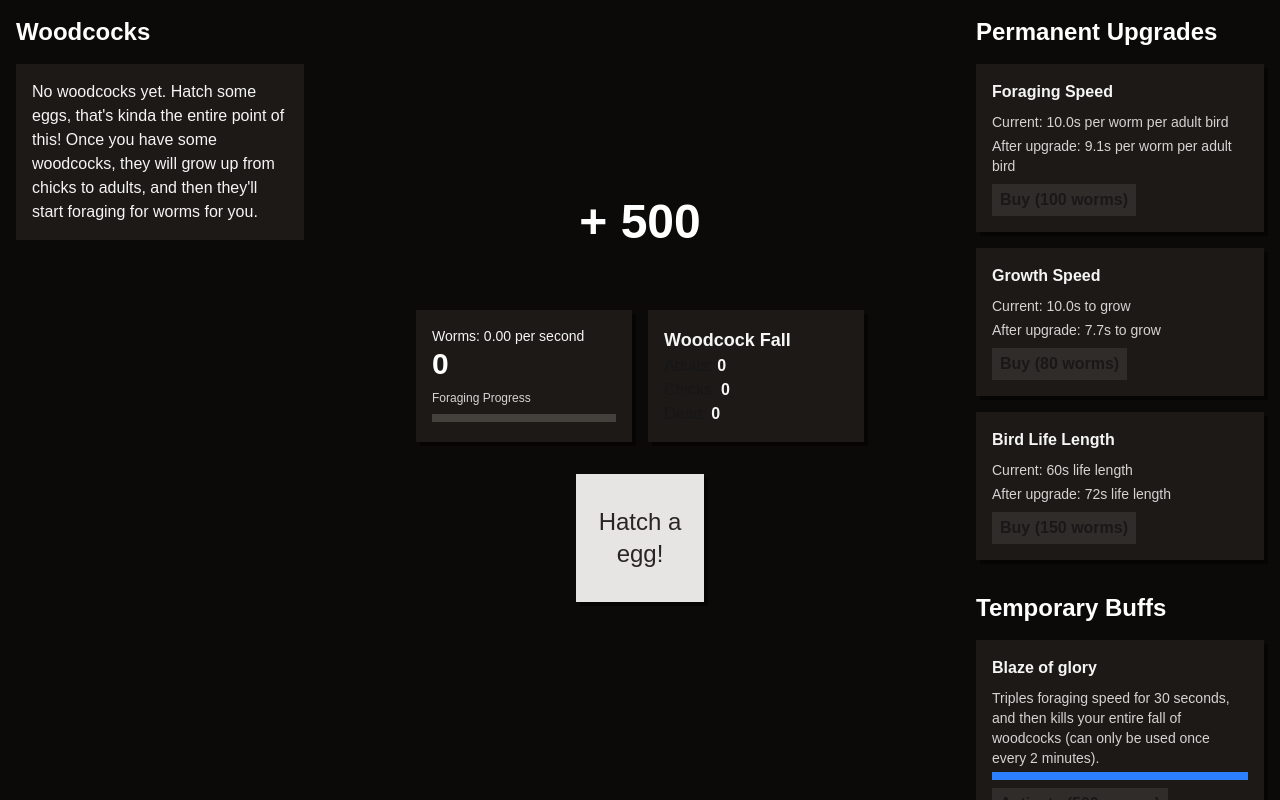
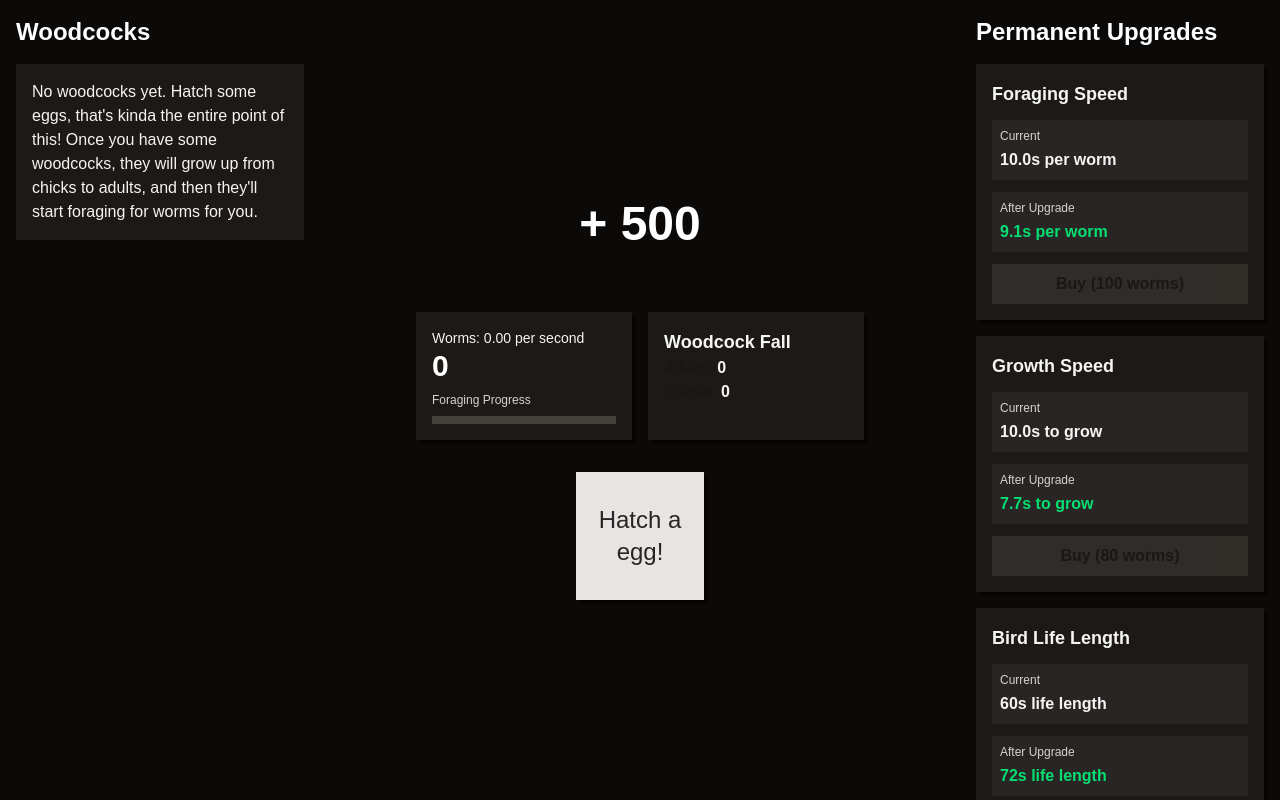
Before and after one commit to PythonAtSea/avis, a Next.js app: page / in a window 1280 px wide. Built offline with nearby package versions, Linux system fonts and the light colour scheme.

Commit message:
feat: incubator. ahh this was so painful to implement ahh.

```diff
--- a/src/app/page.tsx
+++ b/src/app/page.tsx
@@ -1,6 +1,6 @@
 "use client";
 
-import { useEffect, useState } from "react";
+import { useCallback, useEffect, useRef, useState } from "react";
 
 const scrollbarStyles = `
   .custom-scrollbar::-webkit-scrollbar {
@@ -53,20 +53,6 @@ const BIRD_NAMES = [
   "Zephyr",
 ];
 
-export default function Home() {
-  const [woodcocks, setWoodcocks] = useState<Woodcock[]>([]);
-  const [worms, setWorms] = useState<number>(0);
-  const [msPerWorm, setMsPerWorm] = useState<number>(10000);
-  const [growMs, setGrowMs] = useState<number>(10000);
-  const [maxLife, setMaxLife] = useState<number>(70000);
-  const [wormSpeedUpgradeCost, setWormSpeedUpgradeCost] = useState<number>(100);
-  const [growUpgradeCost, setGrowUpgradeCost] = useState<number>(80);
-  const [maxLifeUpgradeCost, setMaxLifeUpgradeCost] = useState<number>(150);
-  const [deadBirds, setDeadBirds] = useState<number>(0);
-  const [lastWormTime, setLastWormTime] = useState<number>(Date.now());
-  const [blazeStartTime, setBlazeStartTime] = useState<Date>(new Date(0));
-  const [sacrificeTime, setSacrificeTime] = useState<Date>(new Date(0));
-
 const getOrdinal = (num: number): string => {
   const j = num % 10;
   const k = num % 100;
@@ -90,7 +76,24 @@ export default function Home() {
   return `${randomBaseName} the ${getOrdinal(usedCount + 1)}`;
 };
 
-  const hatchEgg = () => {
+export default function Home() {
+  const [woodcocks, setWoodcocks] = useState<Woodcock[]>([]);
+  const [worms, setWorms] = useState<number>(0);
+  const [msPerWorm, setMsPerWorm] = useState<number>(10000);
+  const [growMs, setGrowMs] = useState<number>(10000);
+  const [maxLife, setMaxLife] = useState<number>(70000);
+  const [wormSpeedUpgradeCost, setWormSpeedUpgradeCost] = useState<number>(100);
+  const [growUpgradeCost, setGrowUpgradeCost] = useState<number>(80);
+  const [maxLifeUpgradeCost, setMaxLifeUpgradeCost] = useState<number>(150);
+  const [lastWormTime, setLastWormTime] = useState<number>(Date.now());
+  const [blazeStartTime, setBlazeStartTime] = useState<Date>(new Date(0));
+  const [sacrificeTime, setSacrificeTime] = useState<Date>(new Date(0));
+  const [incubatorSecondsPerHatch, setIncubatorSecondsPerHatch] =
+    useState<number>(0);
+  const [incubatorCost, setIncubatorCost] = useState<number>(500);
+  const lastIncubatorHatchTimeRef = useRef<number>(0);
+
+  const hatchEgg = useCallback(() => {
     const newName = getNextName(woodcocks);
     const newWoodcock: Woodcock = {
       birthDate: new Date(),
@@ -98,29 +101,45 @@ export default function Home() {
       name: newName,
     };
     setWoodcocks([...woodcocks, newWoodcock]);
-  };
+  }, [woodcocks]);
 
   useEffect(() => {
     const interval = setInterval(() => {
-      console.log("yo");
       setWoodcocks((prevWoodcocks) => {
+        const now = Date.now();
+        const hatchIntervalMs = incubatorSecondsPerHatch * 1000;
+
         const aliveWoodcocks = prevWoodcocks.filter((woodcock) => {
-          const ageInMs = new Date().getTime() - woodcock.birthDate.getTime();
+          const ageInMs = now - woodcock.birthDate.getTime();
           return ageInMs < maxLife;
         });
-        const deadCount = prevWoodcocks.length - aliveWoodcocks.length;
-        setDeadBirds((prev) => prev + deadCount);
-        return aliveWoodcocks.map((woodcock) => {
-          const ageInMs = new Date().getTime() - woodcock.birthDate.getTime();
+
+        const maturedWoodcocks = aliveWoodcocks.map((woodcock) => {
+          const ageInMs = now - woodcock.birthDate.getTime();
           if (!woodcock.isAdult && ageInMs >= growMs) {
             return { ...woodcock, isAdult: true };
           }
           return woodcock;
         });
+
+        const nextWoodcocks = [...maturedWoodcocks];
+
+        if (
+          incubatorSecondsPerHatch > 0 &&
+          lastIncubatorHatchTimeRef.current > 0
+        ) {
+          const elapsedSinceLastHatch = now - lastIncubatorHatchTimeRef.current;
+          if (elapsedSinceLastHatch >= hatchIntervalMs) {
+            hatchEgg();
+            lastIncubatorHatchTimeRef.current = now;
+          }
+        }
+
+        return nextWoodcocks;
       });
-    }, 0);
+    }, 100);
     return () => clearInterval(interval);
-  }, [growMs, maxLife]);
+  }, [growMs, maxLife, incubatorSecondsPerHatch, hatchEgg]);
 
   useEffect(() => {
     const interval = setInterval(() => {
@@ -254,9 +273,6 @@ export default function Home() {
                 <span className="text-stone-100 font-bold">
                   {woodcocks.filter((b) => !b.isAdult).length}
                 </span>
-                <br />
-                <span> Dead: </span>
-                <span className="text-stone-100 font-bold">{deadBirds}</span>
               </p>
             </div>
           </div>
@@ -273,14 +289,21 @@ export default function Home() {
             Permanent Upgrades
           </h2>
           <div className="bg-stone-900 p-4 shadow-offset mb-4">
-            <p className="text-stone-100 mb-2 font-semibold">Foraging Speed</p>
-            <p className="text-stone-300 text-sm mb-1">
-              Current: {(msPerWorm / 1000).toFixed(1)}s per worm per adult bird
+            <div className="flex justify-between items-start mb-3">
+              <p className="text-stone-100 text-lg font-bold">Foraging Speed</p>
+            </div>
+            <div className="bg-stone-800 p-2 mb-3">
+              <p className="text-stone-300 text-xs mb-1">Current</p>
+              <p className="text-stone-100 font-semibold">
+                {(msPerWorm / 1000).toFixed(1)}s per worm
               </p>
-            <p className="text-stone-300 text-sm mb-2">
-              After upgrade: {(Math.floor(msPerWorm / 1.1) / 1000).toFixed(1)}s
-              per worm per adult bird
+            </div>
+            <div className="bg-stone-800 p-2 mb-3">
+              <p className="text-stone-300 text-xs mb-1">After Upgrade</p>
+              <p className="text-green-400 font-semibold">
+                {(Math.floor(msPerWorm / 1.1) / 1000).toFixed(1)}s per worm
               </p>
+            </div>
             <button
               onClick={() => {
                 if (worms >= wormSpeedUpgradeCost) {
@@ -293,7 +316,7 @@ export default function Home() {
                 }
               }}
               disabled={worms < wormSpeedUpgradeCost}
-              className={`font-bold bg-stone-700 px-2 py-1 ${
+              className={`w-full font-bold bg-stone-700 px-2 py-2 ${
                 worms >= wormSpeedUpgradeCost ? "hover:bg-stone-600" : ""
               } disabled:opacity-50 disabled:cursor-not-allowed`}
             >
@@ -301,14 +324,21 @@ export default function Home() {
             </button>
           </div>
           <div className="bg-stone-900 p-4 shadow-offset mb-4">
-            <p className="text-stone-100 mb-2 font-semibold">Growth Speed</p>
-            <p className="text-stone-300 text-sm mb-1">
-              Current: {(growMs / 1000).toFixed(1)}s to grow
+            <div className="flex justify-between items-start mb-3">
+              <p className="text-stone-100 text-lg font-bold">Growth Speed</p>
+            </div>
+            <div className="bg-stone-800 p-2 mb-3">
+              <p className="text-stone-300 text-xs mb-1">Current</p>
+              <p className="text-stone-100 font-semibold">
+                {(growMs / 1000).toFixed(1)}s to grow
               </p>
-            <p className="text-stone-300 text-sm mb-2">
-              After upgrade: {(Math.floor(growMs / 1.3) / 1000).toFixed(1)}s to
-              grow
+            </div>
+            <div className="bg-stone-800 p-2 mb-3">
+              <p className="text-stone-300 text-xs mb-1">After Upgrade</p>
+              <p className="text-green-400 font-semibold">
+                {(Math.floor(growMs / 1.3) / 1000).toFixed(1)}s to grow
               </p>
+            </div>
             <button
               onClick={() => {
                 if (worms >= growUpgradeCost) {
@@ -318,25 +348,32 @@ export default function Home() {
                 }
               }}
               disabled={worms < growUpgradeCost}
-              className={`font-bold bg-stone-700 px-2 py-1 ${
+              className={`w-full font-bold bg-stone-700 px-2 py-2 ${
                 worms >= growUpgradeCost ? "hover:bg-stone-600" : ""
               } disabled:opacity-50 disabled:cursor-not-allowed`}
             >
               Buy ({growUpgradeCost} worms)
             </button>
           </div>
-          <div className="bg-stone-900 p-4 shadow-offset">
-            <p className="text-stone-100 mb-2 font-semibold">
+          <div className="bg-stone-900 p-4 shadow-offset mb-4">
+            <div className="flex justify-between items-start mb-3">
+              <p className="text-stone-100 text-lg font-bold">
                 Bird Life Length
               </p>
-            <p className="text-stone-300 text-sm mb-1">
-              Current: {((maxLife - growMs) / 1000).toFixed(0)}s life length
+            </div>
+            <div className="bg-stone-800 p-2 mb-3">
+              <p className="text-stone-300 text-xs mb-1">Current</p>
+              <p className="text-stone-100 font-semibold">
+                {((maxLife - growMs) / 1000).toFixed(0)}s life length
               </p>
-            <p className="text-stone-300 text-sm mb-2">
-              After upgrade:{" "}
+            </div>
+            <div className="bg-stone-800 p-2 mb-3">
+              <p className="text-stone-300 text-xs mb-1">After Upgrade</p>
+              <p className="text-green-400 font-semibold">
                 {(Math.floor((maxLife - growMs) * 1.2) / 1000).toFixed(0)}s life
                 length
               </p>
+            </div>
             <button
               onClick={() => {
                 if (worms >= maxLifeUpgradeCost) {
@@ -346,27 +383,90 @@ export default function Home() {
                 }
               }}
               disabled={worms < maxLifeUpgradeCost}
-              className={`font-bold bg-stone-700 px-2 py-1 ${
+              className={`w-full font-bold bg-stone-700 px-2 py-2 ${
                 worms >= maxLifeUpgradeCost ? "hover:bg-stone-600" : ""
               } disabled:opacity-50 disabled:cursor-not-allowed`}
             >
               Buy ({maxLifeUpgradeCost} worms)
             </button>
           </div>
+          <div className="bg-stone-900 p-4 shadow-offset">
+            <div className="flex justify-between items-start mb-3">
+              <p className="text-stone-100 text-lg font-bold">Incubator</p>
+            </div>
+            <p className="text-stone-300 text-sm mb-3">
+              Automatically hatch a new egg at a set interval.
+            </p>
+            <div className="bg-stone-800 p-2 mb-3">
+              <p className="text-stone-300 text-xs mb-1">Current</p>
+              <p className="text-stone-100 font-semibold">
+                {incubatorSecondsPerHatch > 0
+                  ? `${incubatorSecondsPerHatch}s per hatch`
+                  : "Inactive"}
+              </p>
+            </div>
+            <div className="bg-stone-800 p-2 mb-3">
+              <p className="text-stone-300 text-xs mb-1">After Upgrade</p>
+              <p className="text-green-400 font-semibold">
+                {incubatorSecondsPerHatch > 0
+                  ? `${
+                      incubatorSecondsPerHatch <= 5
+                        ? incubatorSecondsPerHatch * 0.8
+                        : Math.max(5, incubatorSecondsPerHatch - 5)
+                    }s per hatch`
+                  : "30s per hatch"}
+              </p>
+            </div>
+            {incubatorSecondsPerHatch > 0 && (
+              <div className="w-full bg-stone-700 h-2 mb-3">
+                <div
+                  className="bg-blue-500 h-2"
+                  style={{
+                    width: `${Math.min(
+                      ((Date.now() - lastIncubatorHatchTimeRef.current) /
+                        (incubatorSecondsPerHatch * 1000)) *
+                        100,
+                      100
+                    )}%`,
+                  }}
+                ></div>
+              </div>
+            )}
+            <button
+              disabled={worms < incubatorCost}
+              className={`w-full font-bold bg-stone-700 px-2 py-2 ${
+                worms >= incubatorCost ? "hover:bg-stone-600" : ""
+              } disabled:opacity-50 disabled:cursor-not-allowed`}
+              onClick={() => {
+                if (worms >= incubatorCost) {
+                  setWorms(worms - incubatorCost);
+                  const newInterval =
+                    incubatorSecondsPerHatch > 0
+                      ? incubatorSecondsPerHatch <= 5
+                        ? incubatorSecondsPerHatch * 0.8
+                        : Math.max(5, incubatorSecondsPerHatch - 5)
+                      : 30;
+                  setIncubatorSecondsPerHatch(newInterval);
+                  setIncubatorCost(Math.floor(incubatorCost * 1.5));
+                  if (incubatorSecondsPerHatch === 0) {
+                    lastIncubatorHatchTimeRef.current = Date.now();
+                  }
+                }
+              }}
+            >
+              Buy ({incubatorCost} worms)
+            </button>
+          </div>
           <h2 className="text-2xl font-bold text-white mb-4 mt-8">
             Temporary Buffs
           </h2>
-          <div
-            className={`${
-              blazeStartTime.getTime() + 30000 > Date.now()
-                ? "bg-amber-600 animate-pulse"
-                : "bg-stone-900"
-            } p-4 shadow-offset mb-4 relative`}
-          >
-            <p className="text-stone-100 mb-2 font-semibold">Blaze of glory</p>
-            <p className="text-stone-300 text-sm mb-1">
-              Triples foraging speed for 30 seconds, and then kills your entire
-              fall of woodcocks (can only be used once every 2 minutes).
+          <div className={`bg-stone-900 p-4 shadow-offset mb-4 relative`}>
+            <div className="flex justify-between items-start mb-2">
+              <p className="text-stone-100 text-lg font-bold">Blaze of Glory</p>
+            </div>
+            <p className="text-stone-300 text-xs mb-3">
+              Triples foraging speed for 30s, then kills all woodcocks.
+              (Cooldown: 2 minutes)
             </p>
             {(() => {
               const now = Date.now();
@@ -379,7 +479,7 @@ export default function Home() {
                 return (
                   <div className="w-full bg-stone-700 h-2 mb-2">
                     <div
-                      className="bg-red-500 h-2 transition-all duration-100"
+                      className="bg-red-500 h-2 transition-all duration-100 animate-pulse"
                       style={{ width: `${progress}%` }}
                     ></div>
                   </div>
@@ -396,7 +496,6 @@ export default function Home() {
                   </div>
                 );
               }
-              return null;
             })()}
             <button
               onClick={() => {
@@ -406,7 +505,6 @@ export default function Home() {
                   setMsPerWorm(Math.floor(msPerWorm / 3));
                   setBlazeStartTime(new Date());
                   setTimeout(() => {
-                    setDeadBirds((prev) => prev + woodcocks.length);
                     setWoodcocks([]);
                   }, 30000);
                   setTimeout(() => {
@@ -419,7 +517,7 @@ export default function Home() {
                 woodcocks.length === 0 ||
                 blazeStartTime.getTime() + 120000 > Date.now()
               }
-              className={`font-bold bg-stone-700 px-2 py-1 ${
+              className={`w-full font-bold bg-stone-700 px-2 py-2 ${
                 worms >= 500 &&
                 woodcocks.length > 0 &&
                 blazeStartTime.getTime() + 120000 <= Date.now()
@@ -431,10 +529,12 @@ export default function Home() {
             </button>
           </div>
           <div className={`p-4 shadow-offset mb-4 relative bg-stone-900`}>
-            <p className="text-stone-100 mb-2 font-semibold">Sacrifice</p>
-            <p>
-              Kill 50 random woodcocks to get a 100% foraging speed boost for 3
-              minutes. Can only be used once every 10 minutes.
+            <div className="flex justify-between items-start mb-2">
+              <p className="text-stone-100 text-lg font-bold">Sacrifice</p>
+            </div>
+            <p className="text-stone-300 text-xs mb-3">
+              Kill 50 random woodcocks for 2x foraging speed for 3 minutes.
+              (Cooldown: 10 minutes)
             </p>
             {(() => {
               const now = Date.now();
@@ -447,7 +547,7 @@ export default function Home() {
                 return (
                   <div className="w-full bg-stone-700 h-2 mb-2">
                     <div
-                      className="bg-red-500 h-2 transition-all duration-100"
+                      className="bg-red-500 h-2 transition-all duration-100 animate-pulse"
                       style={{ width: `${progress}%` }}
                     ></div>
                   </div>
@@ -478,7 +578,6 @@ export default function Home() {
                   );
                   const remainingWoodcocks =
                     shuffledWoodcocks.slice(woodcocksToKill);
-                  setDeadBirds((prev) => prev + woodcocksToKill);
                   setWoodcocks(remainingWoodcocks);
 
                   setTimeout(() => {
@@ -491,7 +590,7 @@ export default function Home() {
                 woodcocks.length === 0 ||
                 sacrificeTime.getTime() + 10 * 60 * 1000 > Date.now()
               }
-              className={`font-bold bg-stone-700 px-2 py-1 ${
+              className={`w-full font-bold bg-stone-700 px-2 py-2 ${
                 worms >= 500 &&
                 woodcocks.length > 0 &&
                 sacrificeTime.getTime() + 10 * 60 * 1000 <= Date.now()
```
Lines whose indentation alone changed are shown as unchanged.
